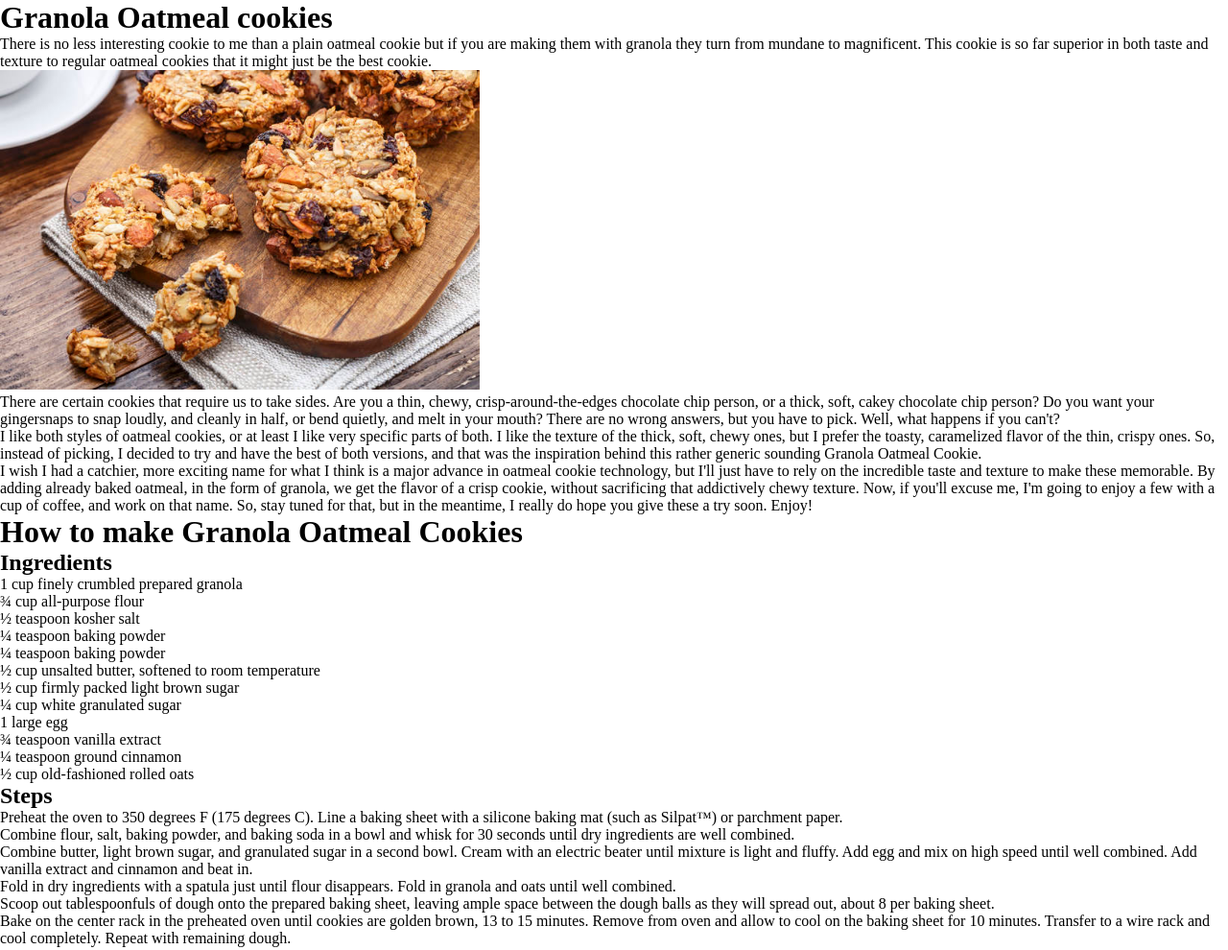
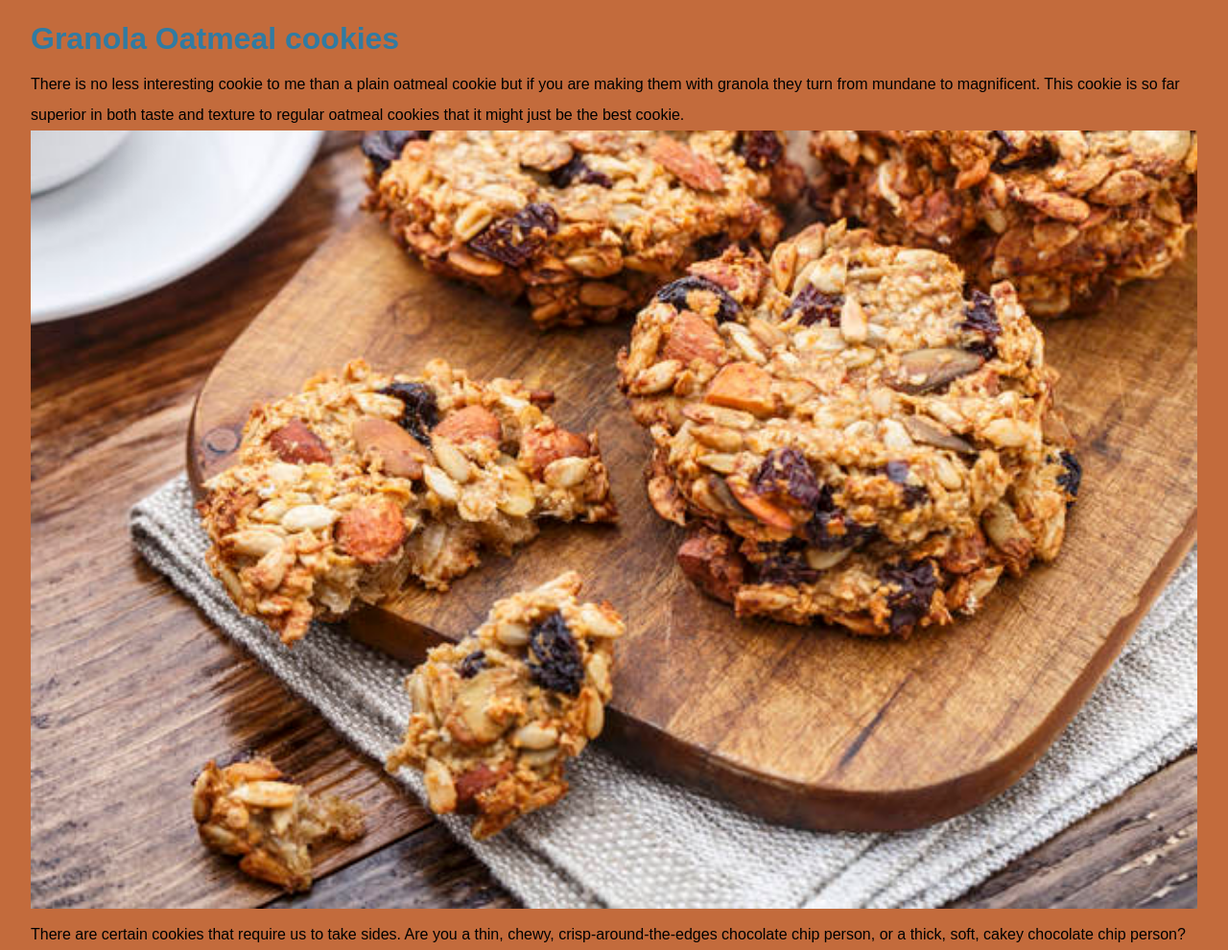
Before and after one commit to Farhan6Ishraq/odin-recipes, a plain HTML site: page recipes/cookie.html in a window 1280 px wide. Shown: the top 990 px of the page at 96% size. Drawn offline with Linux system fonts and the light colour scheme.

Commit message:
Finished styling cookie page

```diff
--- a/recipes/brownie.css
+++ b/recipes/brownie.css
@@ -17,7 +17,7 @@ body {
 
 img {
     max-width: 100%;
-    width: 500px;
+    width: 100%;
 }
 
 h1 {
--- a/recipes/cookie.css
+++ b/recipes/cookie.css
@@ -6,13 +6,29 @@
 
 html {
     height: 100%;
+    background-color: #C36B3C;
 }
 
 body {
-    height: 100%;
+    font-family: Arial, Helvetica, sans-serif;
+    line-height: 2rem;
+    padding: 0.5rem 2rem 1.5rem 2rem;
 }
 
 img {
     max-width: 100%;
-    width: 500px;
+    width: 100%;
+    height: auto;
 }
+
+h1 {
+    padding-bottom: 1rem;
+    padding-top: 1rem;
+    color: #317BA2;
+}
+
+h2 {
+    padding-bottom: 0.5rem;
+    padding-top: 0.5rem;
+    color: #317BA2;
+}
```
